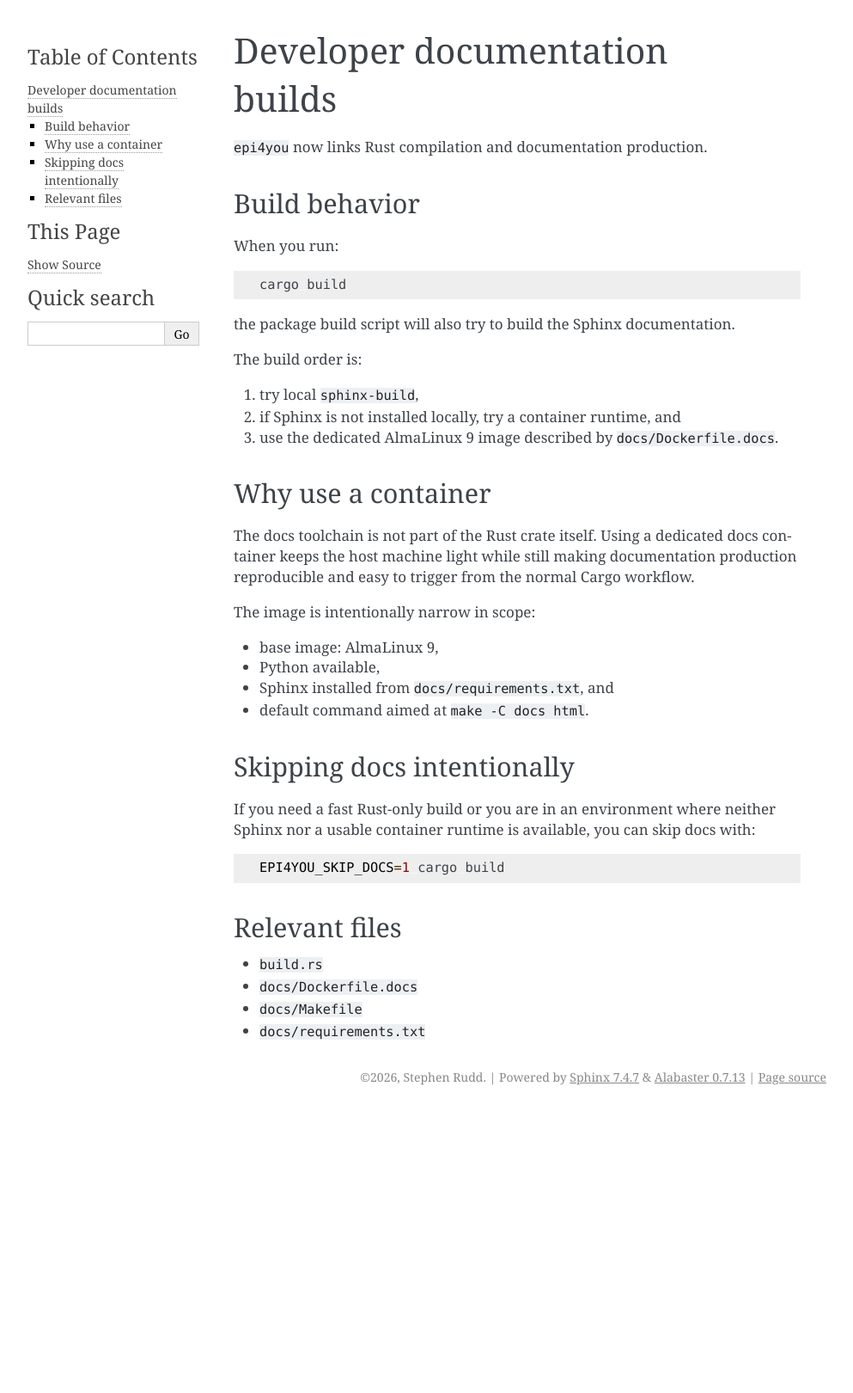
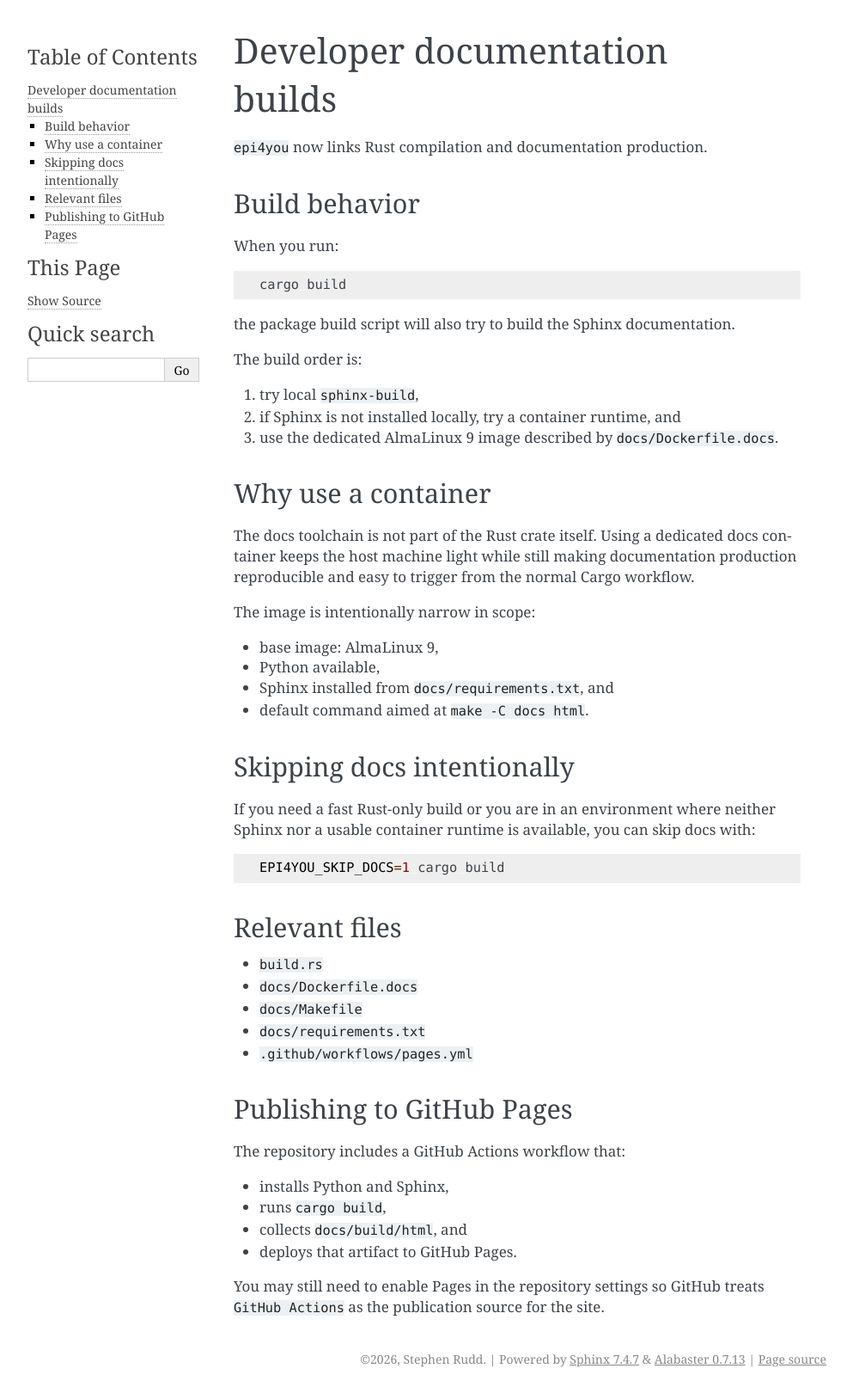
Before and after one commit to sagrudd/epi4you, a Sphinx documentation site: the page built from docs/source/developer-docs.rst, in a window 1280 px wide. Shown: the whole page at 86% size, without its empty margins (148-1141 px from the left). Built offline with Sphinx 7.4.7, drawn with Linux system fonts in a browser that asks for light colours; before the commit the page ends 1292 px from its top, so only the background shows below that.

Commit message:
Deploy Sphinx docs to GitHub Pages

```diff
--- a/docs/source/developer-docs.rst
+++ b/docs/source/developer-docs.rst
@@ -51,3 +51,17 @@ Relevant files
 * ``docs/Dockerfile.docs``
 * ``docs/Makefile``
 * ``docs/requirements.txt``
+* ``.github/workflows/pages.yml``
+
+Publishing to GitHub Pages
+--------------------------
+
+The repository includes a GitHub Actions workflow that:
+
+* installs Python and Sphinx,
+* runs ``cargo build``,
+* collects ``docs/build/html``, and
+* deploys that artifact to GitHub Pages.
+
+You may still need to enable Pages in the repository settings so GitHub treats
+``GitHub Actions`` as the publication source for the site.
```
Also changed, not shown: 2 other files.
